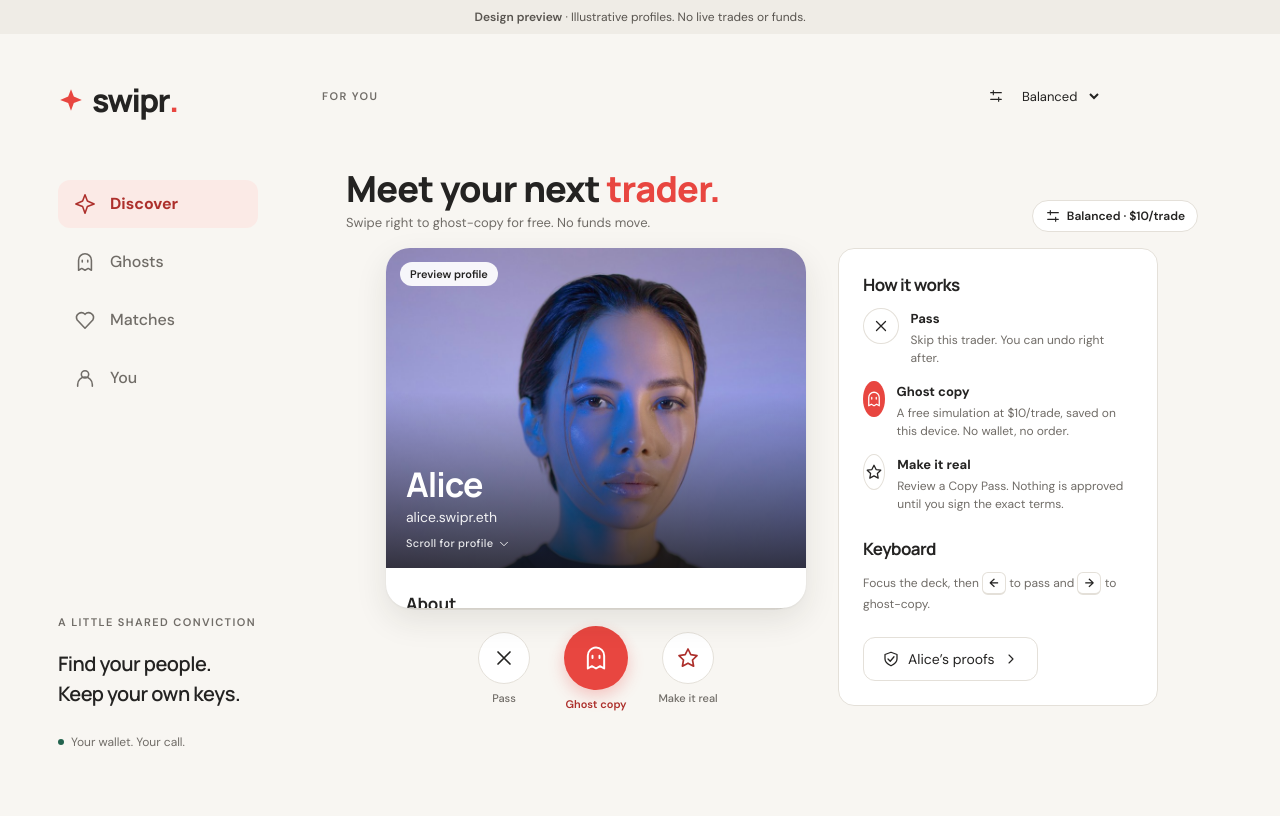
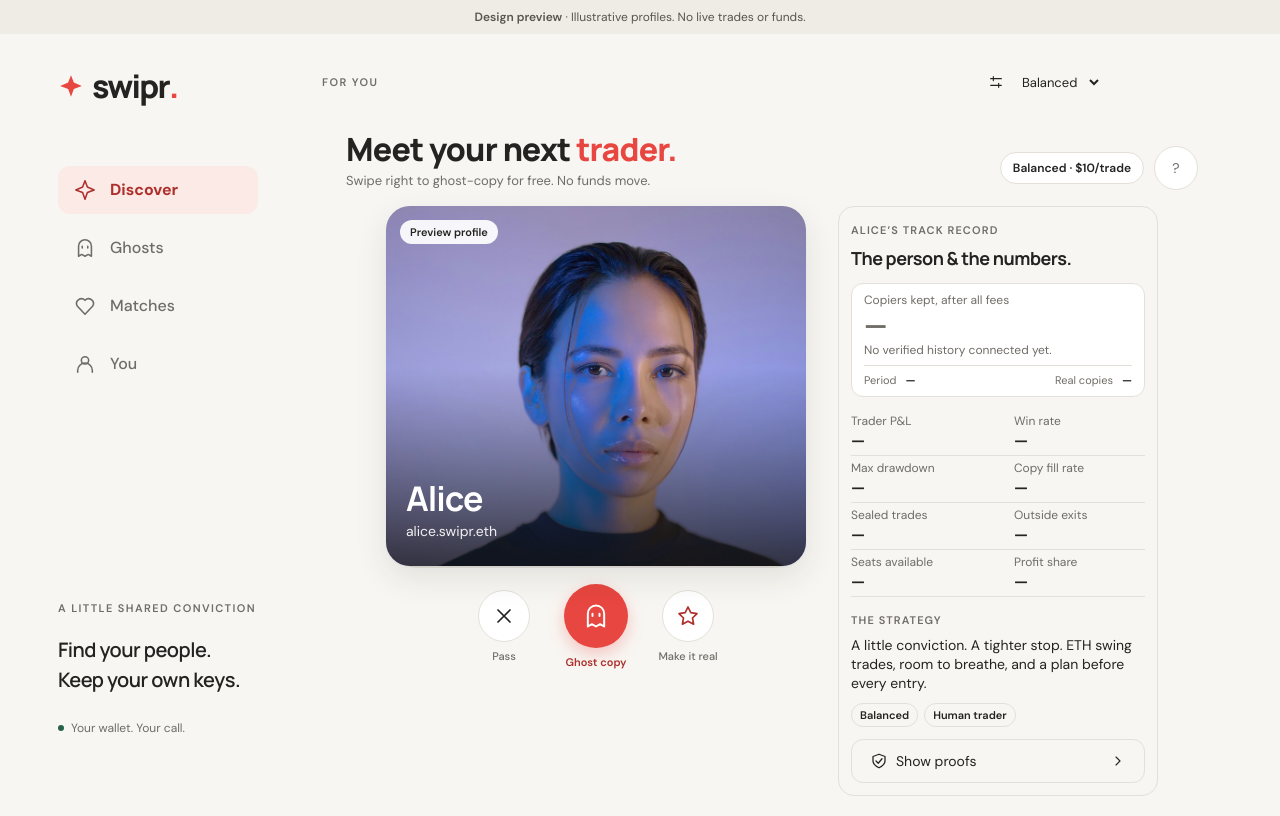
Before and after one commit to AceVikings/eth-global-mumbai-swipr, a React (Vite) app: page / in a window 1280 px wide. Built offline with nearby package versions, Linux system fonts and the light colour scheme.

Commit message:
Move help into a popover and show trader stats beside the desktop deck

```diff
--- a/src/components/Discover.tsx
+++ b/src/components/Discover.tsx
@@ -153,10 +153,19 @@ export default function Discover({ traders, onGhost, onReal, perTradeUsd, vibe }
           <h1 id="dsc-title">Meet your next <em>trader.</em></h1>
           <p>Swipe right to ghost-copy for free. No funds move.</p>
         </div>
-        <span className="dsc-chip" title="Your deck preferences">
-          <Icon name="filter" size={16} />
-          {vibe} · {usd(perTradeUsd)}/trade
-        </span>
+        <div className="dsc-head-tools">
+          <span className="dsc-chip" title="Your deck preferences">{vibe} · {usd(perTradeUsd)}/trade</span>
+          <button type="button" className="dsc-help-trigger" popoverTarget="dsc-help" aria-label="How Swipr works" title="How it works">?</button>
+        </div>
+        <div id="dsc-help" className="dsc-help-popover" popover="auto" role="dialog" aria-labelledby="dsc-help-title">
+          <div className="dsc-help-heading"><h2 id="dsc-help-title">How it works</h2><button type="button" className="dsc-close" popoverTarget="dsc-help" popoverTargetAction="hide" aria-label="Close help"><Icon name="x" size={18} /></button></div>
+          <ul className="dsc-how">
+            <li><span className="dsc-how-i"><Icon name="x" size={18} /></span><div><b>Pass</b><p>Skip a trader. Undo brings them right back.</p></div></li>
+            <li><span className="dsc-how-i is-ghost"><Icon name="ghost" size={18} /></span><div><b>Ghost copy</b><p>Try a free simulation at {usd(perTradeUsd)}/trade. No wallet, no order, no funds moved.</p></div></li>
+            <li><span className="dsc-how-i"><Icon name="star" size={18} /></span><div><b>Make it real</b><p>Choose a Copy Pass, then review its limits and permissions before signing.</p></div></li>
+          </ul>
+          <p className="dsc-keys">On a keyboard, focus the deck and use <kbd>←</kbd> to pass or <kbd>→</kbd> to ghost-copy.</p>
+        </div>
       </header>
 
       <div className="dsc-layout">
@@ -232,21 +241,13 @@ export default function Discover({ traders, onGhost, onReal, perTradeUsd, vibe }
           </div>
         </div>
 
-        <aside className="dsc-rail" aria-label="How the deck works">
-          <h2>How it works</h2>
-          <ul className="dsc-how">
-            <li><span className="dsc-how-i"><Icon name="x" size={18} /></span><div><b>Pass</b><p>Skip this trader. You can undo right after.</p></div></li>
-            <li><span className="dsc-how-i is-ghost"><Icon name="ghost" size={18} /></span><div><b>Ghost copy</b><p>A free simulation at {usd(perTradeUsd)}/trade, saved on this device. No wallet, no order.</p></div></li>
-            <li><span className="dsc-how-i"><Icon name="star" size={18} /></span><div><b>Make it real</b><p>Review a Copy Pass. Nothing is approved until you sign the exact terms.</p></div></li>
-          </ul>
-          <h2>Keyboard</h2>
-          <p className="dsc-keys">Focus the deck, then <kbd>←</kbd> to pass and <kbd>→</kbd> to ghost-copy.</p>
-          {trader && (
-            <button type="button" className="dsc-btn dsc-btn-quiet" onClick={openProofs}>
-              <Icon name="shield" size={18} />{trader.name}’s proofs<Icon name="chevron" size={16} />
-            </button>
-          )}
-        </aside>
+        {trader && <aside className="dsc-rail dsc-stats-rail" aria-label={`${trader.name}'s trader stats`}>
+          <div className="dsc-rail-heading"><span className="dsc-eyebrow">{trader.name.toUpperCase()}’S TRACK RECORD</span><h2>The person &amp; the numbers.</h2></div>
+          <div className="dsc-net-return"><span>Copiers kept, after all fees</span><strong aria-label="Net copier return unavailable">—</strong><p>No verified history connected yet.</p><div className="dsc-period"><span>Period <b>—</b></span><span>Real copies <b>—</b></span></div></div>
+          <dl className="dsc-metric-grid">{['Trader P&L', 'Win rate', 'Max drawdown', 'Copy fill rate', 'Sealed trades', 'Outside exits', 'Seats available', 'Profit share'].map(label => <div key={label}><dt>{label}</dt><dd aria-label={`${label} unavailable`}>—</dd></div>)}</dl>
+          <div className="dsc-rail-bio"><span className="dsc-eyebrow">THE STRATEGY</span><p>{trader.bio}</p><div className="dsc-markers"><span className="dsc-pill">{trader.style}</span><span className="dsc-pill">{trader.kind === 'agent' ? `${trader.owner}’s agent` : 'Human trader'}</span></div></div>
+          <button type="button" className="dsc-btn dsc-btn-quiet dsc-rail-proofs" onClick={openProofs}><Icon name="shield" size={18} />Show proofs<Icon name="chevron" size={16} /></button>
+        </aside>}
       </div>
 
       {proofsOpen && trader && <ProofSheet trader={trader} onClose={closeProofs} />}
--- a/src/discover.css
+++ b/src/discover.css
@@ -223,3 +223,82 @@
   .dsc-stack { height: max(210px, calc(100dvh - 450px)); }
   .dsc-photo { min-height: 190px; }
 }
+
+/* Help is an on-demand popover; the desktop rail belongs to the trader. */
+.dsc-head-tools { display: flex; align-items: center; gap: 10px; }
+.dsc-help-trigger { width: 44px; height: 44px; border: 1px solid var(--line); border-radius: 50%; background: var(--surface); color: var(--muted); font: 700 17px/1 Manrope, sans-serif; }
+.dsc-help-popover { position: fixed; inset: auto; top: 142px; right: max(24px, calc((100vw - 1164px)/2)); width: min(360px, calc(100vw - 40px)); max-height: calc(100dvh - 180px); overflow-y: auto; margin: 0; padding: 22px; border: 1px solid var(--line); border-radius: 18px; background: var(--surface); color: var(--ink); box-shadow: 0 16px 60px #24232226; }
+.dsc-help-heading { display: flex; align-items: center; justify-content: space-between; gap: 12px; margin-bottom: 16px; }
+.dsc-help-heading h2 { font-size: 19px; }
+.dsc-help-popover .dsc-how-i { flex: none; }
+.dsc-help-popover .dsc-how b { font-size: 14px; }
+.dsc-help-popover .dsc-how p { font-size: 14px; line-height: 21px; }
+.dsc-help-popover .dsc-keys { margin-top: 20px; margin-bottom: 0; }
+.dsc-stats-rail { padding: 20px; background: transparent; }
+.dsc-eyebrow { font-size: 10px; line-height: 16px; letter-spacing: 1.1px; font-weight: 600; color: var(--muted); }
+.dsc-rail-heading h2 { font-size: 18px; line-height: 25px; letter-spacing: -.5px; margin: 6px 0 16px; }
+.dsc-net-return { padding: 14px 16px; background: var(--surface); border: 1px solid var(--line); border-radius: 12px; }
+.dsc-net-return > span { font-size: 12px; color: var(--muted); }
+.dsc-net-return strong { display: block; font-size: 34px; line-height: 43px; color: var(--gain); }
+.dsc-net-return p { font-size: 12px; color: var(--muted); margin: 0; }
+.dsc-period { display: flex; justify-content: space-between; margin-top: 10px; padding-top: 10px; border-top: 1px solid var(--line); font-size: 11px; color: var(--muted); }
+.dsc-period b { margin-left: 6px; color: var(--ink); }
+.dsc-metric-grid { display: grid; grid-template-columns: 1fr 1fr; margin: 16px 0; }
+.dsc-metric-grid > div { padding: 9px 0; border-bottom: 1px solid var(--line); }
+.dsc-metric-grid > div:nth-child(even) { padding-left: 16px; }
+.dsc-metric-grid dt { font-size: 12px; color: var(--muted); }
+.dsc-metric-grid dd { margin: 0; font: 700 18px/24px Manrope, sans-serif; font-variant-numeric: tabular-nums; }
+.dsc-rail-bio p { font-size: 13px; line-height: 20px; margin: 6px 0 10px; }
+.dsc-rail-bio .dsc-pill { min-height: 24px; padding-inline: 8px; font-size: 11px; }
+.dsc-rail-proofs { width: 100%; margin-top: 16px; background: transparent; }
+.dsc-rail-proofs .icon:last-child { margin-left: auto; }
+@media (min-width: 1024px) {
+  .dsc-stats-rail { position: static; }
+  .dsc-scroll .dsc-profile { display: none; }
+  .dsc-photo { height: 100%; }
+  .dsc-photo-info { bottom: 24px; }
+  .dsc-photo .dsc-hint { display: none; }
+}
+@media (max-width: 767px) {
+  .dsc-head { flex-wrap: nowrap; align-items: flex-start; }
+  .dsc-head > div:first-child { min-width: 0; }
+  .dsc-head h1 { font-size: 28px; line-height: 32px; }
+  .dsc-head-tools { padding-top: 2px; }
+  .dsc-help-trigger { width: 36px; height: 36px; }
+  .dsc-help-popover { top: 142px; right: 20px; max-height: calc(100dvh - 240px); }
+  .dsc-stack { height: max(240px, calc(100dvh - 447px)); }
+}
+@media (max-width: 359px) {
+  .dsc-head h1 { font-size: 25px; line-height: 29px; }
+  .dsc-stack { height: max(210px, calc(100dvh - 447px)); }
+}
+@media (min-width: 1024px) {
+  .app-shell:not(.focused-flow) { padding-top: 28px; }
+  .dsc { padding-top: 8px; padding-bottom: 20px; }
+  .dsc-stats-rail { padding: 16px; }
+  .dsc-eyebrow { font-size: 11px; }
+  .dsc-rail-heading h2 { margin-bottom: 12px; }
+  .dsc-net-return { padding: 10px 12px; }
+  .dsc-net-return > span { display: block; line-height: 16px; }
+  .dsc-net-return strong { font-size: 30px; line-height: 34px; }
+  .dsc-net-return p { line-height: 17px; }
+  .dsc-period { margin-top: 6px; padding-top: 6px; line-height: 16px; }
+  .dsc-metric-grid { margin: 12px 0; }
+  .dsc-metric-grid > div { padding-block: 6px; }
+  .dsc-metric-grid dt { line-height: 16px; }
+  .dsc-metric-grid dd { line-height: 22px; }
+  .dsc-rail-bio p { font-size: 14px; line-height: 21px; }
+  .dsc-rail-proofs { margin-top: 12px; }
+}
+@media (min-width: 1024px) and (max-height: 850px) {
+  .dsc-head h1 { font-size: 32px; line-height: 38px; }
+  .dsc-metric-grid > div { padding-block: 4px; }
+  .dsc-rail-bio p { line-height: 19px; }
+  .dsc-net-return { padding-block: 8px; }
+}
+.dsc-net-return strong { color: var(--muted); }
+@media (max-width: 767px) { .dsc-help-trigger { width: 44px; height: 44px; } }
+@media (min-width: 1024px) and (max-height: 850px) {
+  .dsc-stats-rail { padding: 12px; }
+  .dsc { padding-bottom: 0; }
+}
```
